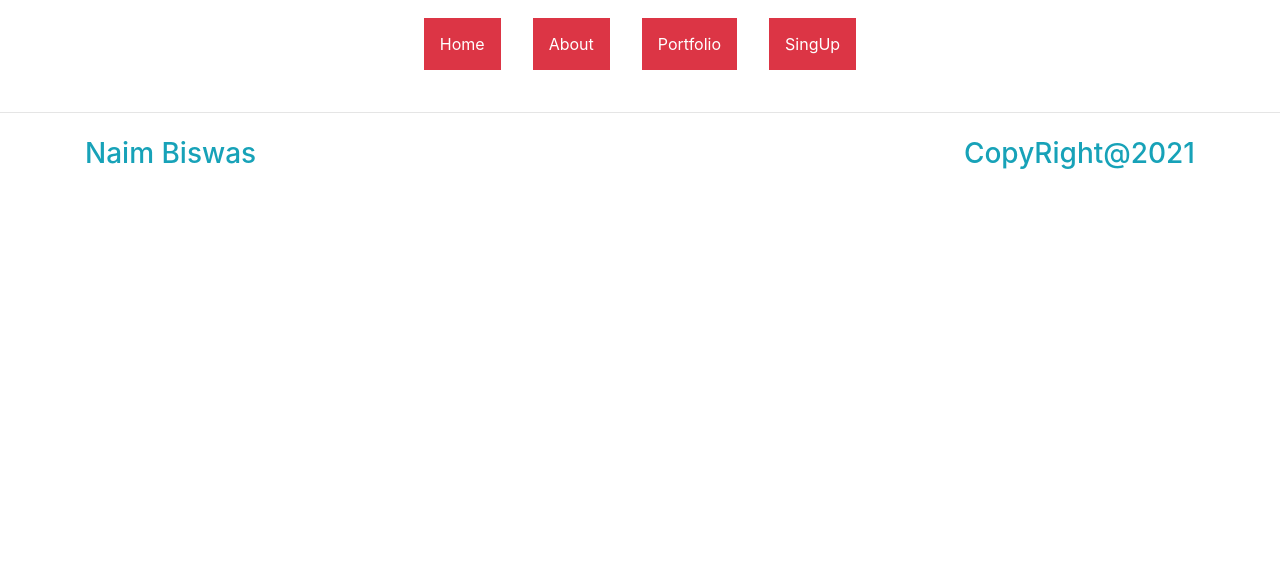
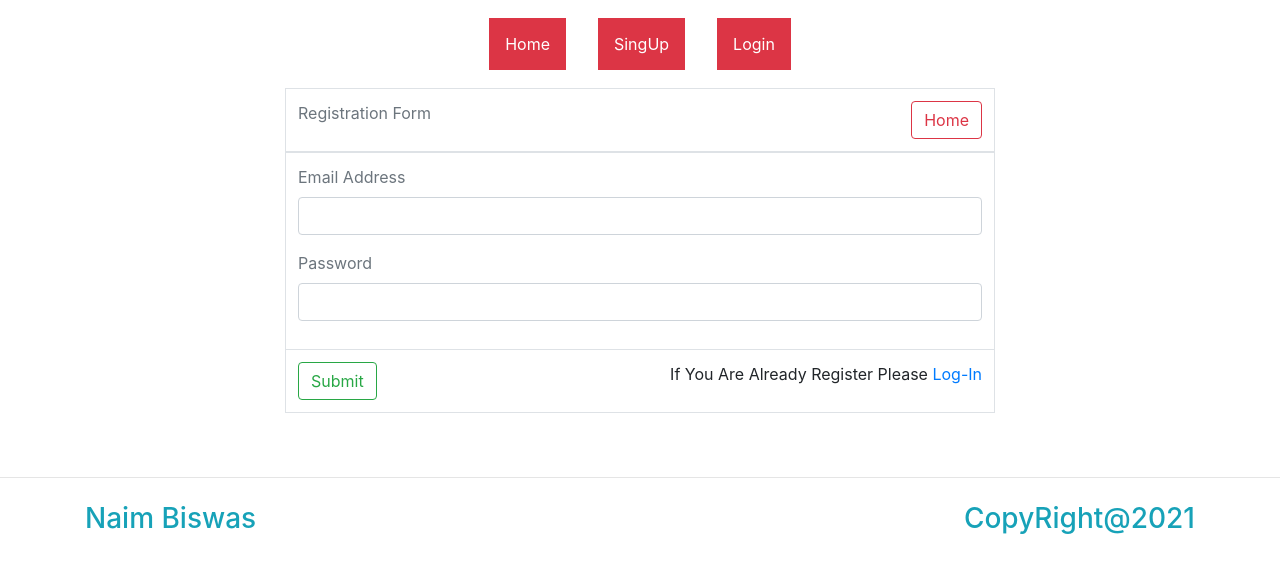
Before and after one commit to NaimBiswas/react-js-practice, a React (Create React App) app: page /login in a window 1280 px wide. Shown: the top 572 px of the page. Built offline with nearby package versions, Linux system fonts and the light colour scheme.

Commit message:
remove about and portfolio link

```diff
--- a/src/PAGES/Login.js
+++ b/src/PAGES/Login.js
@@ -1,11 +1,53 @@
 import React, { Component } from 'react'
-
+import {Route, Link, BrowserRouter as Router} from 'react-router-dom'
+import SingUpForm from '../components/SingUpForm'
+import Home from './Home'
 export default class Login extends Component {
    render() {
+      <Router><Route path='/' component={Home}></Route> <Route path='/singup' component={SingUpForm}></Route></Router>
       return (
-         <div>
+         <div className='pt-4 col-lg-8 offset-lg-2'>
+            <table className='table table-bordered paddingBottom'>
+               <thead>
+                  <tr className=''>
+                  <td className='text-secondary '>
+                       <span className=''>Registration Form</span>
+                        <Link to='/'><button className='btn btn-outline-danger btn-md float-right'>Home</button></Link>
+                  </td>
+               </tr>
+               </thead>
 
+               <tbody>
+                  <tr>
+                  <td>
+                     <form>
+                        {/* First name section        */}
+                        <div className="form-group">
+                           <label  className='text-secondary'>Email Address</label>
+                           <input type="text" name="" id="fistname" className="form-control" placeholder=""      aria-describedby="helpId"/>
+                           </div>
+                           {/* First name section        */}
+                        <div className="form-group">
+                           <label className='text-secondary'>Password</label>
+                           <input type="text" name="" id="" className="form-control" placeholder=""      aria-describedby="helpId"/>
+                           </div>
+                           {/* First name section        */}
+                        </form>
+                  </td>
+               </tr>
+               </tbody>
+               <tfoot>
+                  <tr>
+                     <td>
+
+                        <button className='btn  btn-outline-success btn-md'>Submit</button>
+                       <span className='float-right'> If You Are Already Register Please <Link to='/login'>Log-In</Link>   </span>
+                     </td>
+                  </tr>
+               </tfoot>
+            </table>
          </div>
+
       )
    }
 }
--- a/src/index.js
+++ b/src/index.js
@@ -5,11 +5,10 @@ import './index.css';
 import  '../node_modules/bootstrap/dist/css/bootstrap.min.css'
 import reportWebVitals from './reportWebVitals';
 import { Route, Link, BrowserRouter as Router} from 'react-router-dom'
-import About from './components/About';
-import Portfolio from './components/Portfolio';
 import SingUpForm from './components/SingUpForm';
 import Home from './PAGES/Home';
 import Footer from './PAGES/Footer';
+import Login from './PAGES/Login';
 
 
 const MyRouter = (
@@ -18,16 +17,24 @@ const MyRouter = (
 
    <div className='container pt-4 pb-4 text-white'>
         <Router>
-      <nav className="nav justify-content-center">
-        <li className="nav-link  active"> <Link className='text-white bg-danger p-3' to='/'>Home</Link></li>
-        <li className="nav-link " ><Link className='text-white bg-danger p-3' to='/about'>About</Link></li>
-        <li className="nav-link " ><Link className='text-white bg-danger p-3' to='/portfolio'>Portfolio</Link></li>
-        <li className="nav-link " >  <Link className='text-white bg-danger p-3' to='/singup'>SingUp</Link></li>
+        <nav className="nav justify-content-center">
+        <li className="nav-link  active">
+        <Link className='text-white bg-danger p-3' to='/'>Home</Link>
+        </li>
+
+         <li className="nav-link " >
+            <Link className='text-white bg-danger p-3' to='/singup'>SingUp</Link>
+         </li>
+
+         <li className="nav-link " >
+            <Link className='text-white bg-danger p-3' to='/login'>Login</Link>
+         </li>
+
+
       </nav>
        <div>
-          <Route exact path='/' component={Home}></Route>
-         <Route path='/about' component={About}></Route>
-         <Route path='/portfolio' component={Portfolio}></Route>
+         <Route exact path='/' component={Home}></Route>
+         <Route path='/login' component={Login}></Route>
          <Route path='/singup' component={SingUpForm}></Route>
    </div>
 
```
Also changed, not shown: 1 other file (tests, documents, lock files or other folders).
